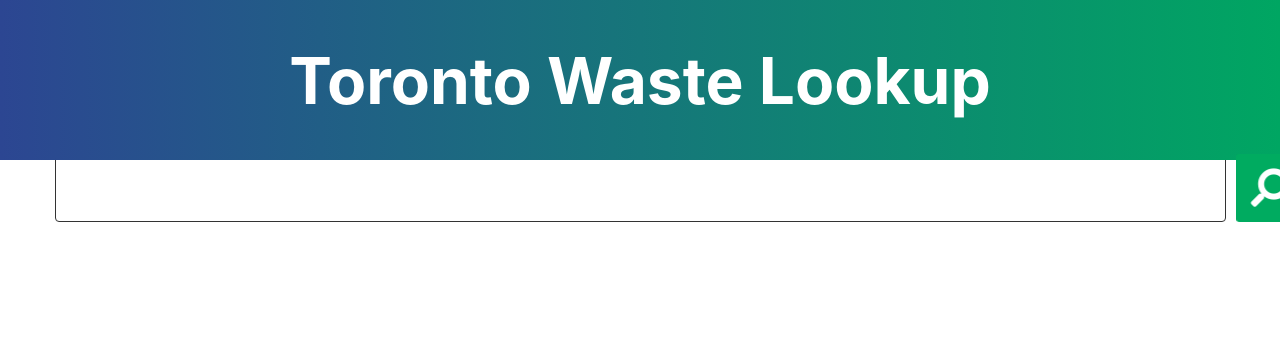
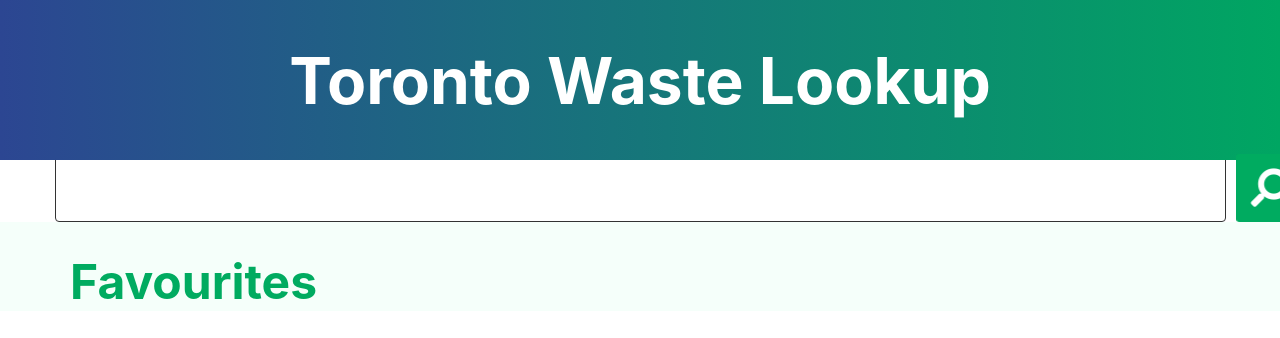
Before and after one commit to samueldcabral/Shopify-Coding_Challenge, a React (Create React App) app: page / in a window 1280 px wide. Shown: the top 338 px of the page. Built offline with nearby package versions, Linux system fonts and the light colour scheme.

Commit message:
working on the json data

```diff
--- a/src/components/SearchResult.js
+++ b/src/components/SearchResult.js
@@ -19,42 +19,52 @@
     // console.log("teve")
     // this.setState({resultArr})
 
+  domParser = (str) => {
+    const regex = /\w+/gm
+    let temp = new DOMParser().parseFromString(str, "text/html");
+    console.log(regex.exec(temp.documentElement.textContent))
+    return temp.documentElement.textContent
+    // var el = document.createElement( 'div' );
+    // el.innerHTML = temp.documentElement.textContent;;
+    // return el
+  }
 
 
   render() {
     const { itemList } = this.props;
-    // const itemList = []
-    console.log(itemList)
-    console.log('searchresult')
-  //   const title = itemList.map(x => {
-  //     return (<div className="searchResult"><span className="searchResult__title">
-  //             <i className={x.starred ? "fa fa-star searchResult__icon searchResult__icon--starred" : "fa fa-star searchResult__icon"} aria-hidden="true"></i>
-  //             <h4 className="searchResult__h4">{x.title}</h4>
-  //             </span>
-  //             {/* {x.description} */}
-  //             {/* <ul className="searchResult__ul">
-  //               {x.description.map(elem => ( <li>{elem}</li> ))}
-  //             </ul> */}
-  //             </div>)})
 
-  // const Favs = this.state.favs ? this.state.favs.map(x => {
-  //   return (<div className="searchResult"><span className="searchResult__title">
-  //         <i className={x.starred ? "fa fa-star searchResult__icon searchResult__icon--starred" : "fa fa-star searchResult__icon"} aria-hidden="true"></i>
-  //         <h4 className="searchResult__h4">{x.title}</h4>
-  //         </span>
-  //         <ul className="searchResult__ul">
-  //           {x.description.map(elem => ( <li>{elem}</li> ))}
-  //         </ul>
-  //         </div>)}) : ''
+
+
+    const title = Object.keys(itemList).length !== 0 ? itemList.map((x, index) => {
+      return (<div className="searchResult"><span className="searchResult__title">
+              <i className={x.starred ? "fa fa-star searchResult__icon searchResult__icon--starred" : "fa fa-star searchResult__icon"} aria-hidden="true" id={index}></i>
+              <h4 className="searchResult__h4">{x.title}</h4>
+              </span>
+              {this.domParser(x.body)}
+              {/* {x.description} */}
+              {/* <ul className="searchResult__ul">
+                {x.description.map(elem => ( <li>{elem}</li> ))}
+              </ul> */}
+              </div>)}) : ''
+
+  const Favs = this.state.favs ? this.state.favs.map(x => {
+    return (<div className="searchResult"><span className="searchResult__title">
+          <i className={x.starred ? "fa fa-star searchResult__icon searchResult__icon--starred" : "fa fa-star searchResult__icon"} aria-hidden="true"></i>
+          <h4 className="searchResult__h4">{x.title}</h4>
+          </span>
+          <ul className="searchResult__ul">
+            {x.description.map(elem => ( <li>{elem}</li> ))}
+          </ul>
+          </div>)}) : ''
 
 
     return (
       <div>
-        {/* {title}
+        {title}
         <div className="favouritesWrapper">
         <h2 className="favourites__h2">Favourites</h2>
         {Favs}
-        </div> */}
+        </div>
       </div>
     )
   }
```
